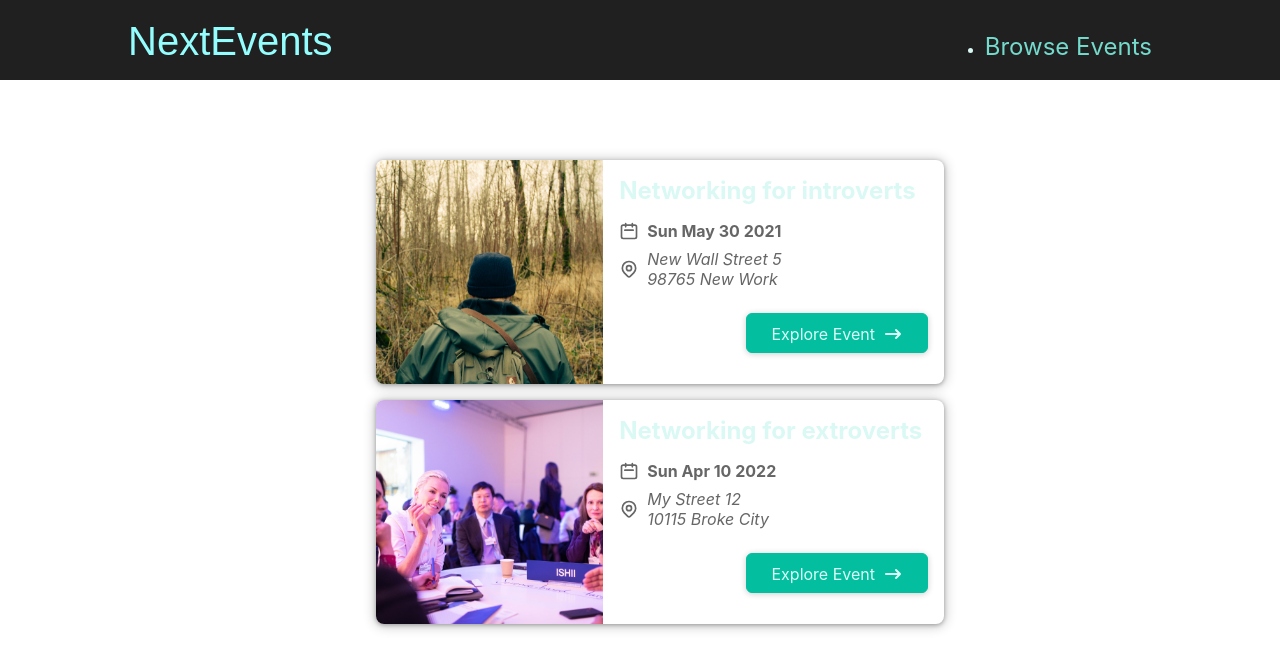
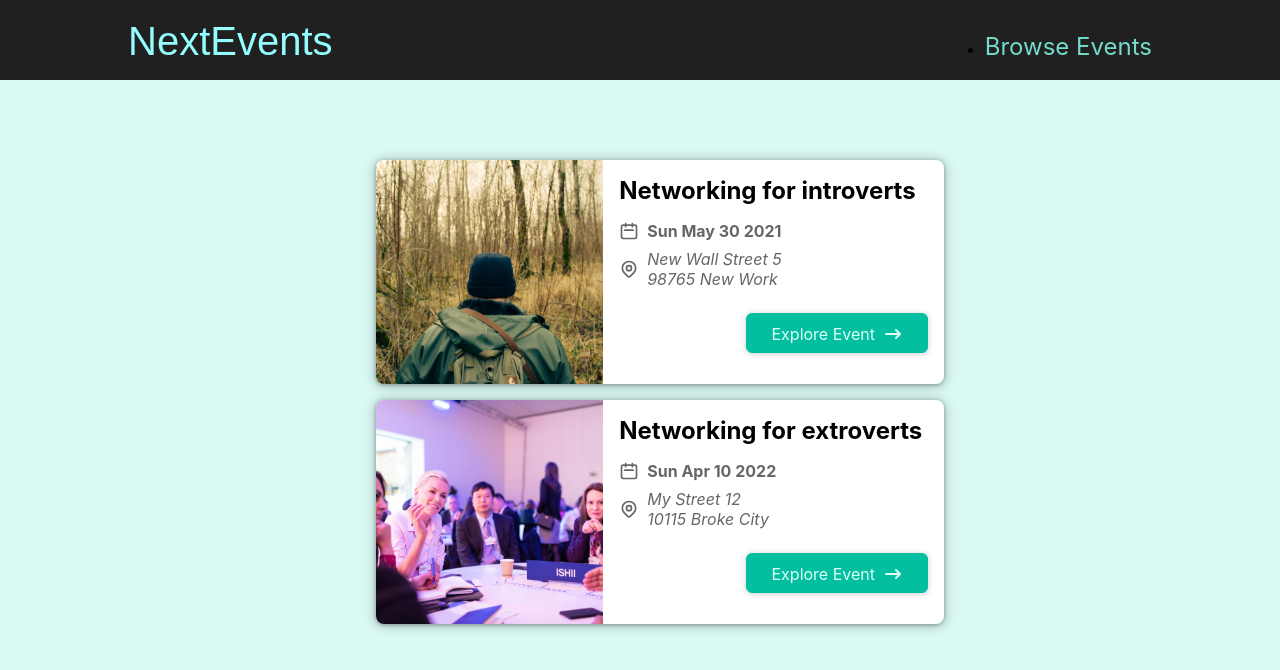
Before and after one commit to eronscode/next-js-and-react, a Next.js app: page / in a window 1280 px wide. Shown: the top 670 px of the page. Built offline with nearby package versions, Linux system fonts and the light colour scheme.

Commit message:
Changed page background color

```diff
--- a/styles/globals.css
+++ b/styles/globals.css
@@ -4,7 +4,7 @@ body {
   margin: 0;
   font-family: -apple-system, BlinkMacSystemFont, Segoe UI, Roboto, Oxygen,
     Ubuntu, Cantarell, Fira Sans, Droid Sans, Helvetica Neue, sans-serif;
-    color: #daf9f4;
+    background-color: #daf9f4;
 }
 
 a {
```
